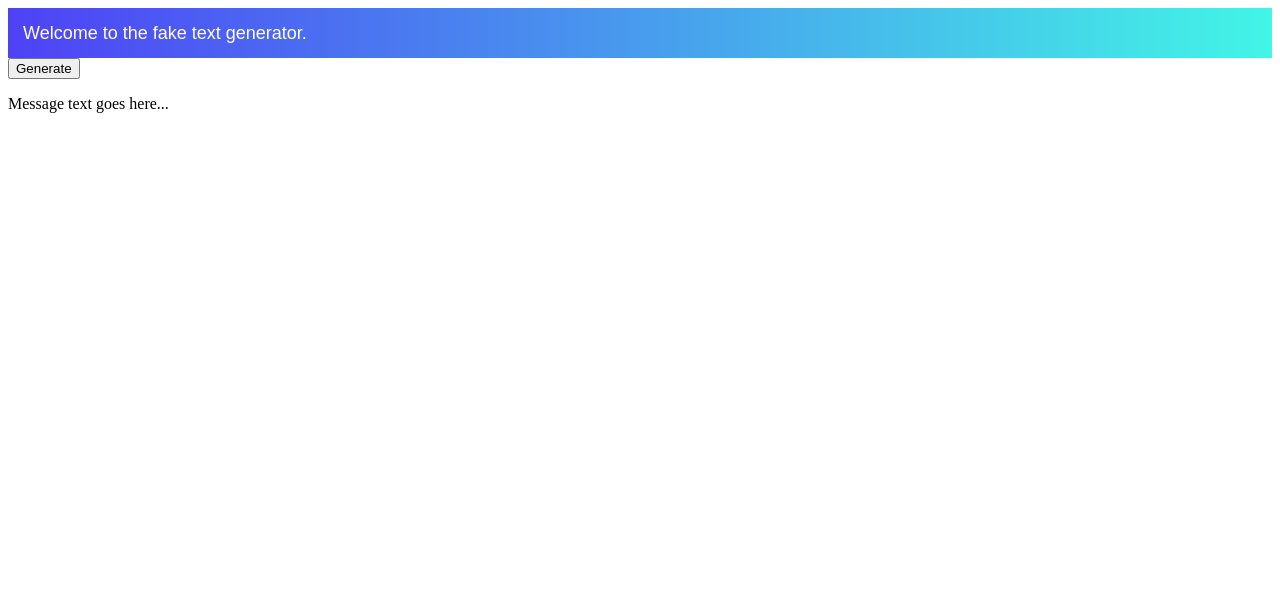
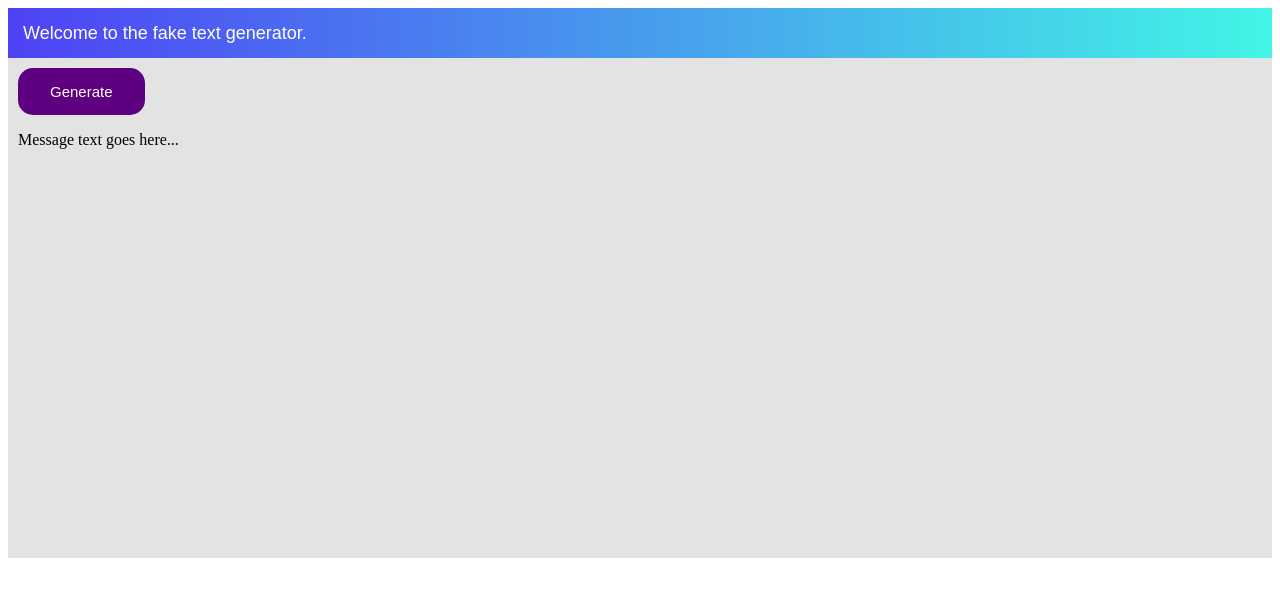
Before and after one commit to AdrianvanS/MessageGenerator, a plain HTML site: page index.html in a window 1280 px wide. Drawn offline with Linux system fonts and the light colour scheme.

Commit message:
Button style updated.

```diff
--- a/index.html
+++ b/index.html
@@ -11,9 +11,11 @@
     <div class="header">
         <header>Welcome to the fake text generator.</header>
     </div>
+    <div class="page">
+        <button id="genButton" type="button">Generate</button>
+        <p id="message">Message text goes here...</p>
+    </div>
 
-    <button id="genButton" type="button">Generate</button>
-    <p>Message text goes here...</p>
 
 </body>
 </html>
--- a/style.css
+++ b/style.css
@@ -10,3 +10,24 @@ header{
     background: linear-gradient(to left, #42f5e6, #4e42f5);
     height: 50px;
 }
+
+#genButton{
+    background-color: #5e0080;
+    color: white;
+    font-family: Arial, Helvetica, sans-serif;
+    font-size: 15px;
+    border: none;
+    padding: 15px 32px;
+    margin-top: 10px;
+    border-radius: 1em;
+}
+
+#genButton:hover{
+    background-color: #e8aefc;
+}
+
+.page{
+    background: #e3e3e3;
+    height: 500px;
+    padding-left: 10px;
+}
```
